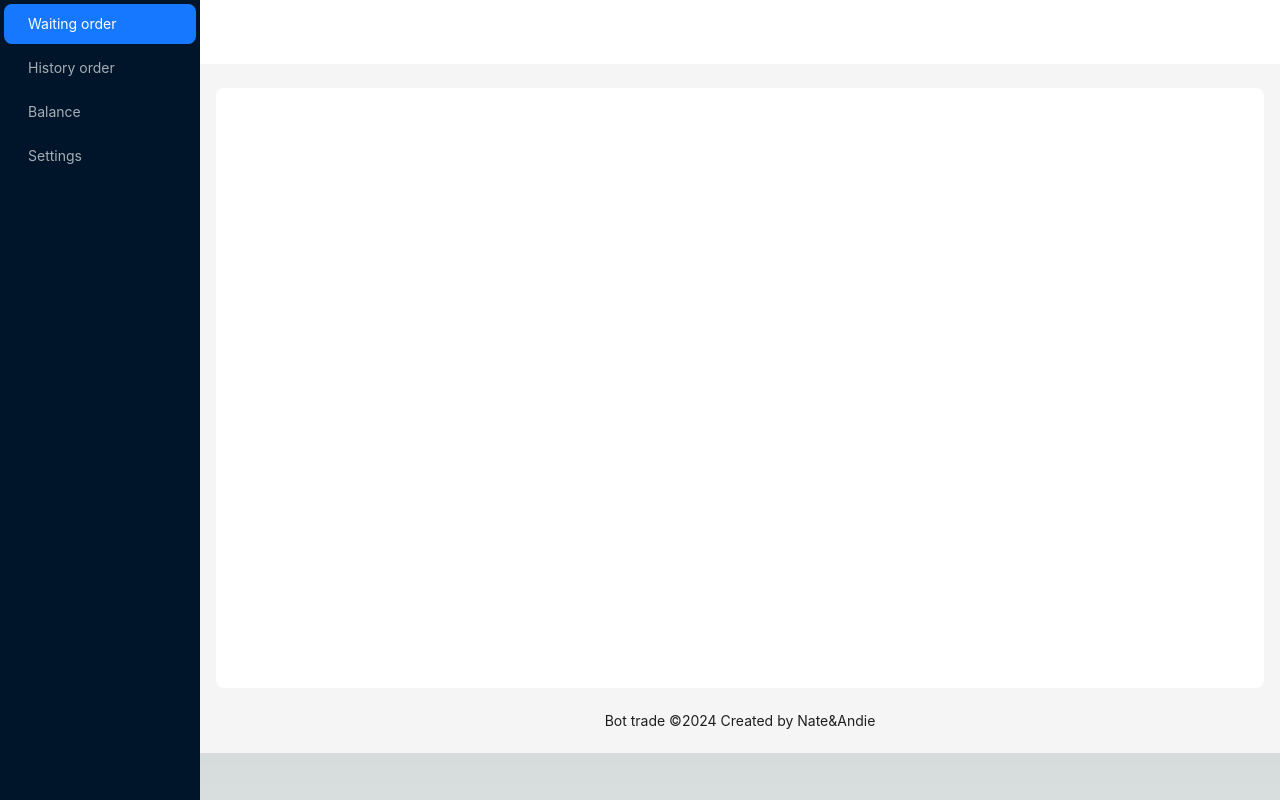
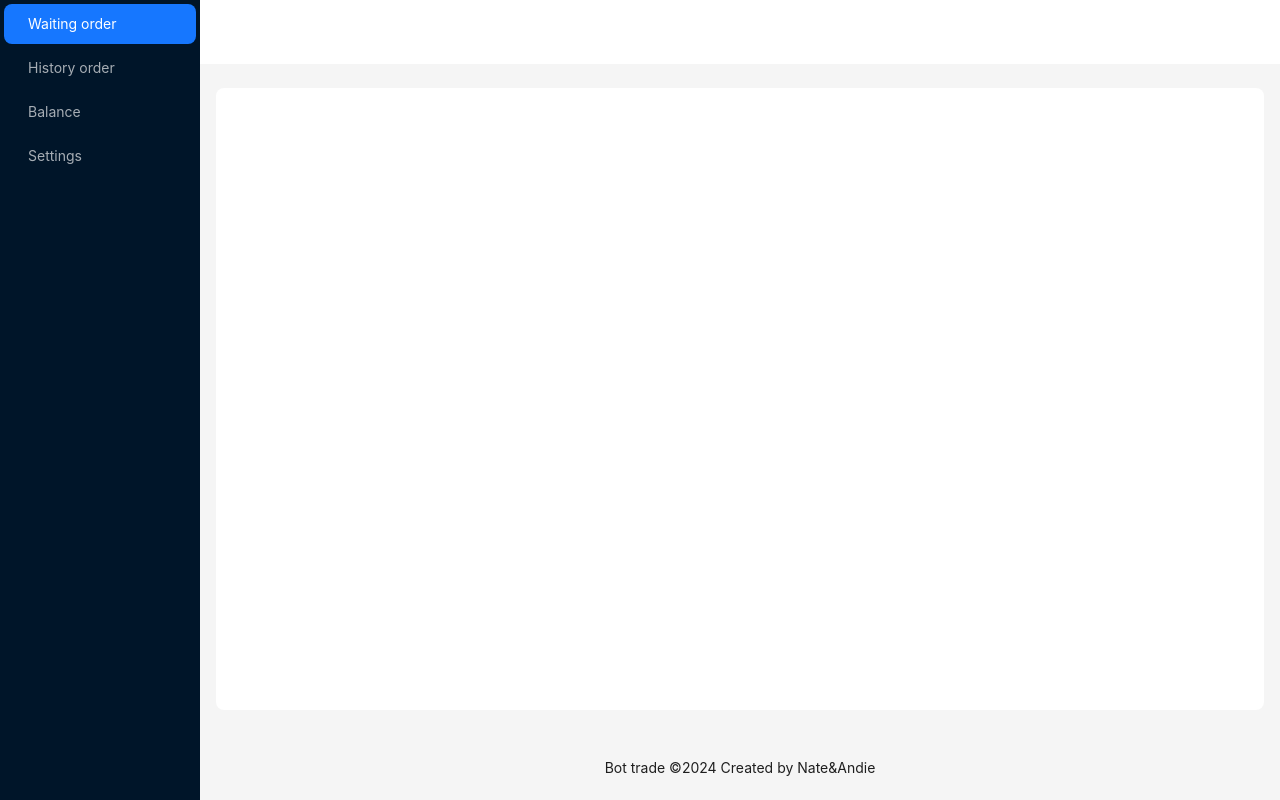
Before and after one commit to nghiahsgs/tracking-trade, a Next.js app: page / in a window 1280 px wide. Built offline with nearby package versions, Linux system fonts and the light colour scheme.

Commit message:
Fix height layout content

```diff
--- a/src/layouts/Layout.tsx
+++ b/src/layouts/Layout.tsx
@@ -60,7 +60,7 @@ const AppLayout: React.FC<PropsWithChildren> = ({ children }) => {
           items={items}
         />
       </Sider>
-      <Layout style={{ marginLeft: 200 }}>
+      <Layout style={{ marginLeft: 200, minHeight: "100vh" }}>
         <Header style={{ padding: 0, background: colorBgContainer }} />
         <Content style={{ margin: "24px 16px 0", overflow: "initial" }}>
           <div
@@ -69,7 +69,7 @@ const AppLayout: React.FC<PropsWithChildren> = ({ children }) => {
               textAlign: "center",
               background: colorBgContainer,
               borderRadius: borderRadiusLG,
-              minHeight: "calc(100vh - 200px)",
+              minHeight: "calc(100vh - 178px)",
             }}
           >
             {children}
```
